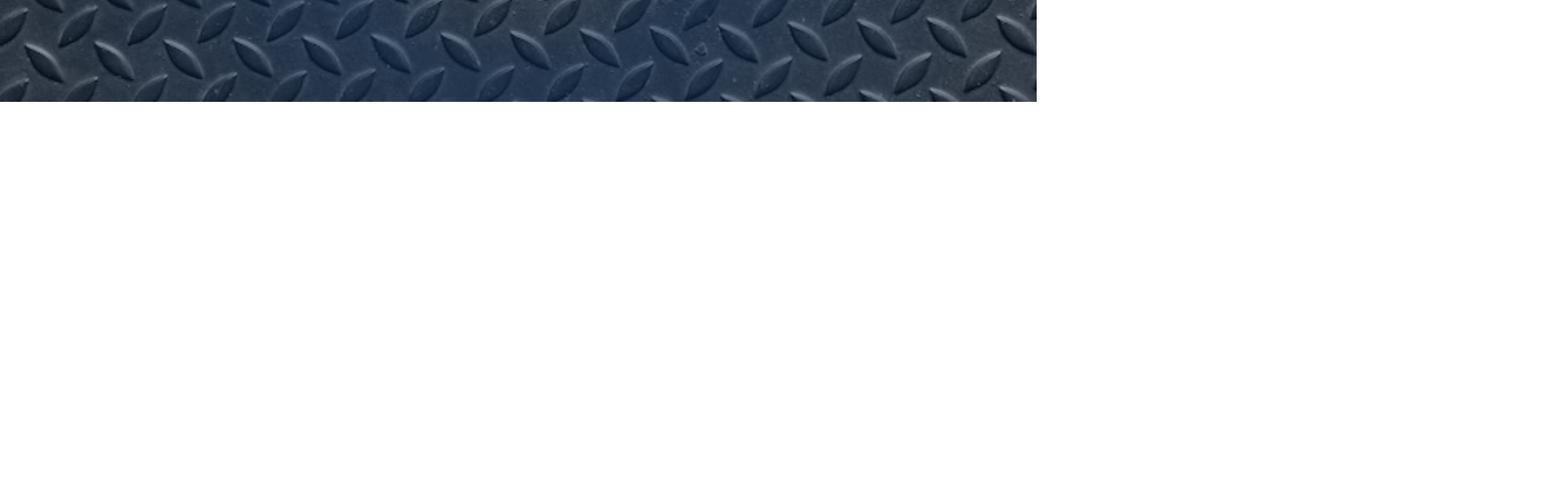
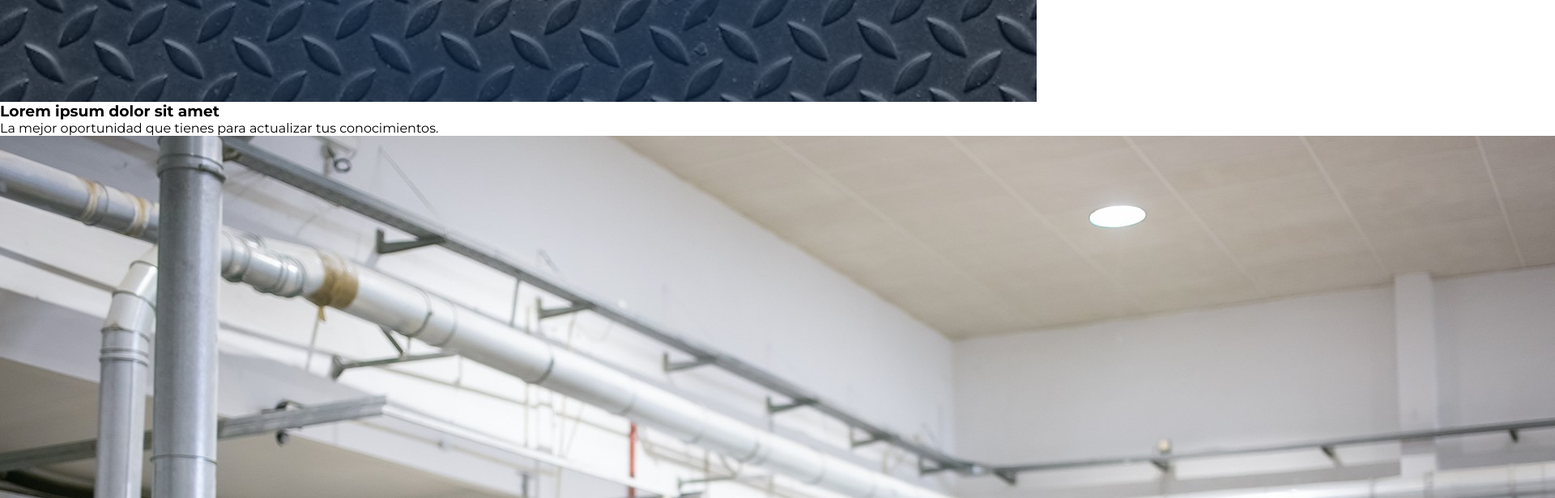
Before and after one commit to steventapiero24/pruebaTecnica, an Angular app: page / in a window 1280 px wide. Shown: the part 2340-2956 px from the top of the page at 81% size, 1920 px wide, since content can reach past the window. Before the commit the page ends 2466 px from the top, so only its background shows below. Built offline with nearby package versions, Linux system fonts and the light colour scheme.

Commit message:
about us component maqueta

```diff
--- /dev/null
+++ b/src/app/about-us/about-us.component.css
@@ -0,0 +1,3 @@
+.aboutUs__container {
+    height: 70vh;
+}
--- /dev/null
+++ b/src/app/about-us/about-us.component.html
@@ -0,0 +1,7 @@
+<div class="aboutUs__container">
+    <div class="container-image">
+        <h3>Lorem ipsum dolor sit amet</h3>
+        <p>La mejor oportunidad que tienes para actualizar tus conocimientos.</p>
+        <img src="imagenes/trabadorafabrica.jpg" alt="trabadora-fabrica">
+    </div>
+</div>
--- a/src/app/app.component.html
+++ b/src/app/app.component.html
@@ -4,4 +4,5 @@
 <app-servicios/>
 <app-awards/>
 <app-banner/>
+<app-about-us/>
 <router-outlet></router-outlet>
--- a/src/app/app.component.ts
+++ b/src/app/app.component.ts
@@ -6,12 +6,13 @@ import { HeaderComponent } from "./header/header.component";
 import { ServiciosComponent } from './servicios/servicios.component';
 import { AwardsComponent } from "./awards/awards.component";
 import { BannerComponent } from "./banner/banner.component";
+import { AboutUsComponent } from './about-us/about-us.component';
 
 
 @Component({
   selector: 'app-root',
   standalone: true,
-  imports: [RouterOutlet, NavComponent, BreadcrumbComponent, HeaderComponent, ServiciosComponent, AwardsComponent, BannerComponent],
+  imports: [RouterOutlet, NavComponent, BreadcrumbComponent, HeaderComponent, ServiciosComponent, AwardsComponent, BannerComponent, AboutUsComponent],
   templateUrl: './app.component.html',
   styleUrls: ['./app.component.css']
 })
```
Also changed, not shown: src/app/about-us/about-us.component.ts (added, +11 -0 lines), 1 other file (tests, documents, lock files or other folders).
